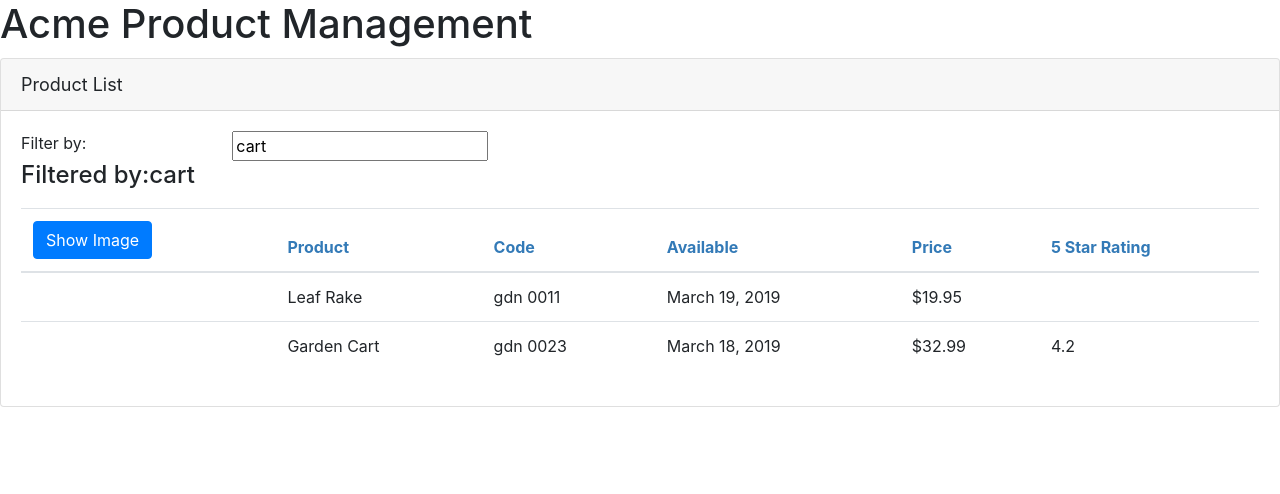
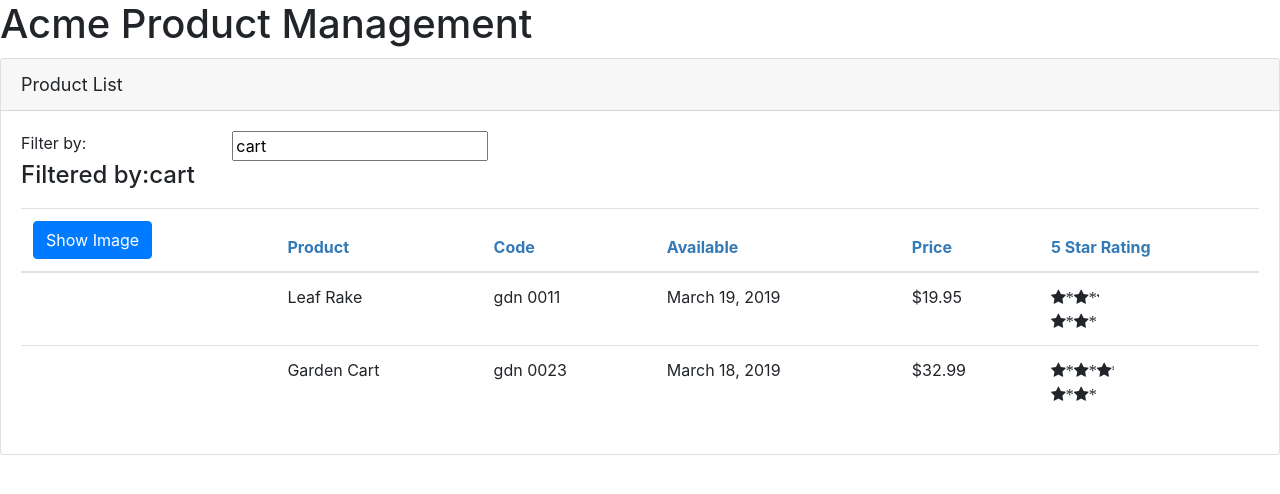
Before and after one commit to nishantvaidya/nv-angular-gettingstarted, an Angular app: page / in a window 1280 px wide. Shown: the top 494 px of the page. Built offline with nearby package versions, Linux system fonts and the light colour scheme.

Commit message:
Nested star component

```diff
--- a/src/app/app.module.ts
+++ b/src/app/app.module.ts
@@ -4,13 +4,15 @@
 
 import { AppComponent } from './app.component';
 import { ProductListComponent } from './products/product-list.component';
-import { ConvertToSpacesPipe }  from './shared/convert-to-spaces.pipe'
+import { ConvertToSpacesPipe }  from './shared/convert-to-spaces.pipe';
+import { StarComponent } from './shared/star.component';
 
 @NgModule({
   declarations: [
     AppComponent,
     ProductListComponent,
-    ConvertToSpacesPipe
+    ConvertToSpacesPipe,
+    StarComponent
   ],
   imports: [
     BrowserModule,
--- a/src/app/products/product-list.component.html
+++ b/src/app/products/product-list.component.html
@@ -40,7 +40,7 @@
           <td>{{ product.productCode | lowercase | convertToSpaces: '-'}}</td>
           <td>{{ product.releaseDate }}</td>
           <td>{{ product.price | currency: 'USD' : 'symbol' : '1.2-2'}}</td>
-          <td>{{ product.starRating }}</td>
+          <td><pm-star [rating]= 'product.starRating' (ratingClicked)= 'OnRatingClick($event)'></pm-star></td>
       </tbody>
       </table>
     </div>
--- a/src/app/products/product-list.component.ts
+++ b/src/app/products/product-list.component.ts
@@ -23,7 +23,7 @@
     "releaseDate": "March 19, 2019",
     "description": "Leaf rake with 48-inch wooden handle.",
     "price": 19.95,
-    "starRatings": 3.2,
+    "starRating": 3.2,
     "imageUrl": "assets/images/leaf_rake.png"
   },
   {
@@ -46,4 +46,9 @@
    console.log("On Init");
  }
 
+ OnRatingClick(message: string):void{
+   this.pageTitle = 'Product List: '+ message;
+
+ }
+
 }
--- a/src/app/shared/star.component.html
+++ b/src/app/shared/star.component.html
@@ -1,11 +1,11 @@
 <div class="crop"
      [style.width.px]="starWidth"
-     [title]="rating">
+     [title]="rating" (click)='onClick()'>
   <div style="width: 75px">
-    <span class="fa fa-star"></span>
-    <span class="fa fa-star"></span>
-    <span class="fa fa-star"></span>
-    <span class="fa fa-star"></span>
-    <span class="fa fa-star"></span>
+    <span class="fa fa-star">*</span>
+    <span class="fa fa-star">*</span>
+    <span class="fa fa-star">*</span>
+    <span class="fa fa-star">*</span>
+    <span class="fa fa-star">*</span>
   </div>
 </div>
--- a/src/app/shared/star.component.ts
+++ b/src/app/shared/star.component.ts
@@ -1,4 +1,4 @@
-import { Component, OnChanges } from "@angular/core";
+import { Component, OnChanges, Input, EventEmitter, Output } from "@angular/core";
 
 @Component({
   selector : 'pm-star',
@@ -8,11 +8,18 @@
 
 )
 export class StarComponent implements OnChanges {
-   rating: number = 4;
-   start
+   @Input( )rating: number;
+   @Output() ratingClicked: EventEmitter<string> = new EventEmitter<string>();
+   starWidth: number ;
+
 
   ngOnChanges():void {
+    this.starWidth =  this.rating * 75 /5 ;
 
+  }
+
+  onClick(): void{
+    this.ratingClicked.emit(`This rating ${this.rating} was clicked`);
   }
 
 
```
